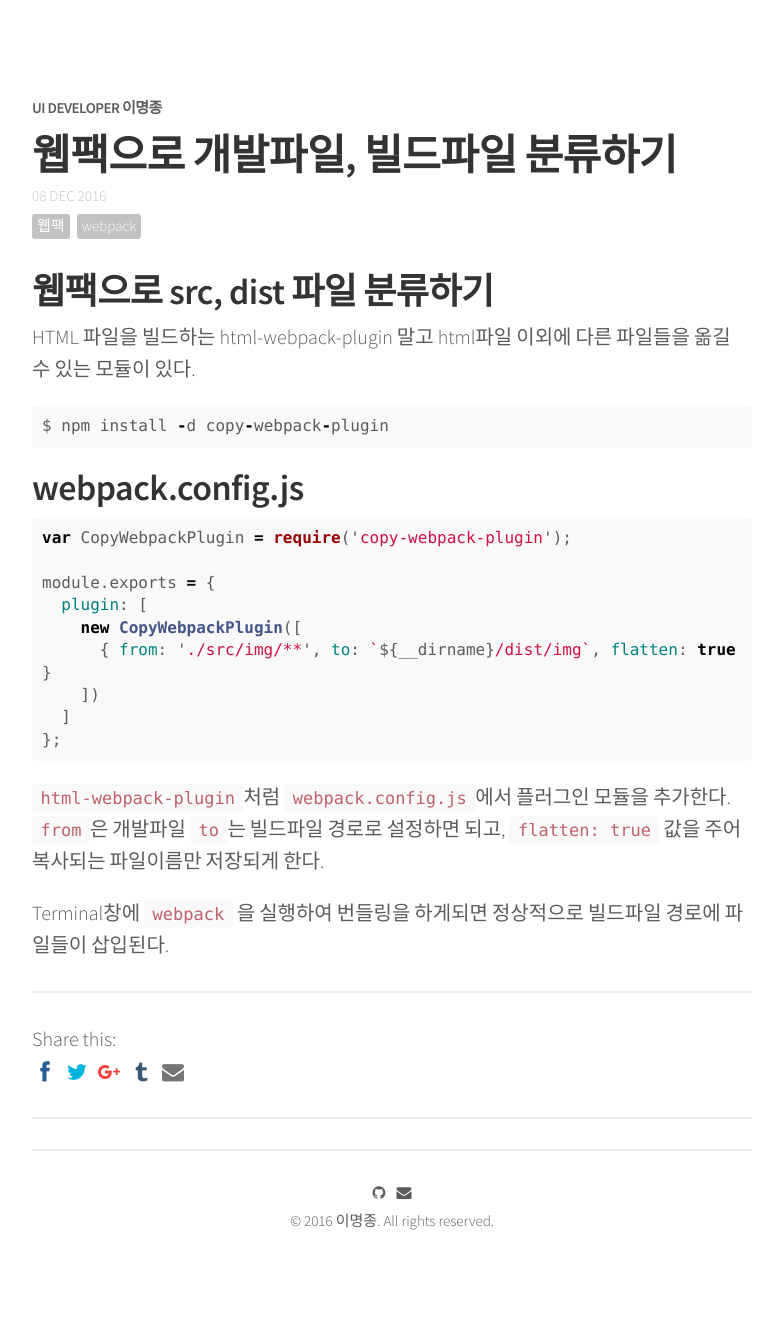
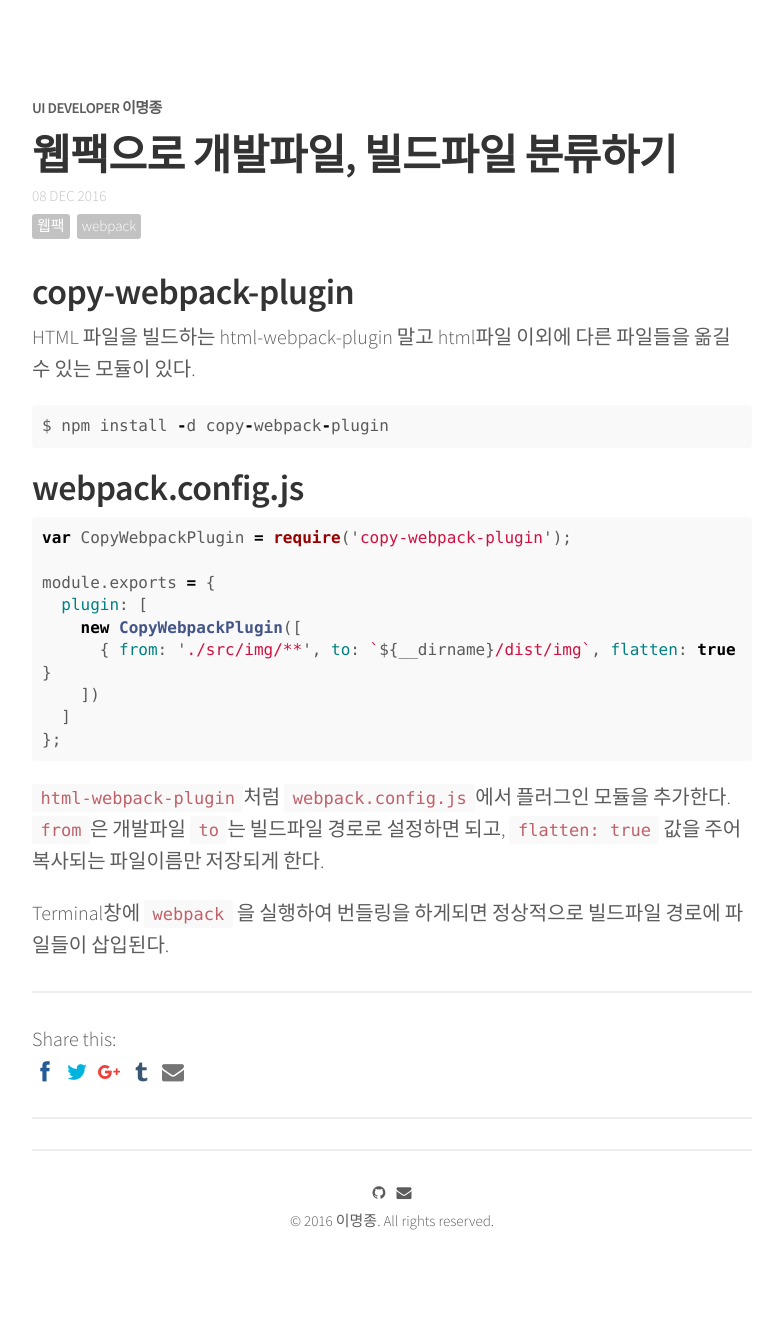
Before and after one commit to qnfzks55/jijong.github.io, a Jekyll site: the page built from _posts/2016-12-08-webpackcopy.md, in a window 1280 px wide. Shown: the whole page, without its empty margins (248-1031 px from the left). Built offline with Jekyll 4.4.1, drawn with Linux system fonts in a browser that asks for light colours; nearby versions of some CDN libraries; comment, search, counter and statistics services are not loaded.

```diff
--- a/_posts/2016-12-08-webpackcopy.md
+++ b/_posts/2016-12-08-webpackcopy.md
@@ -8,7 +8,7 @@ comments: true
 share: true
 ---
 
-## 웹팩으로 src, dist 파일 분류하기
+## copy-webpack-plugin
 
 
 HTML 파일을 빌드하는 html-webpack-plugin 말고 html파일 이외에 다른 파일들을 옮길 수 있는 모듈이 있다.
```
